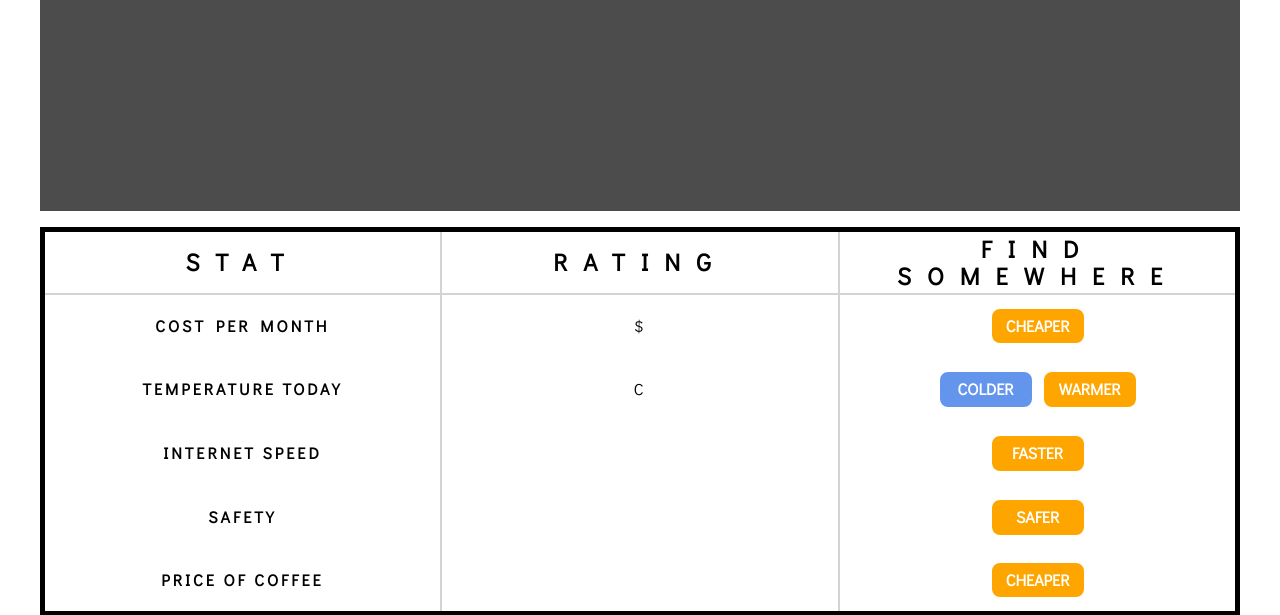
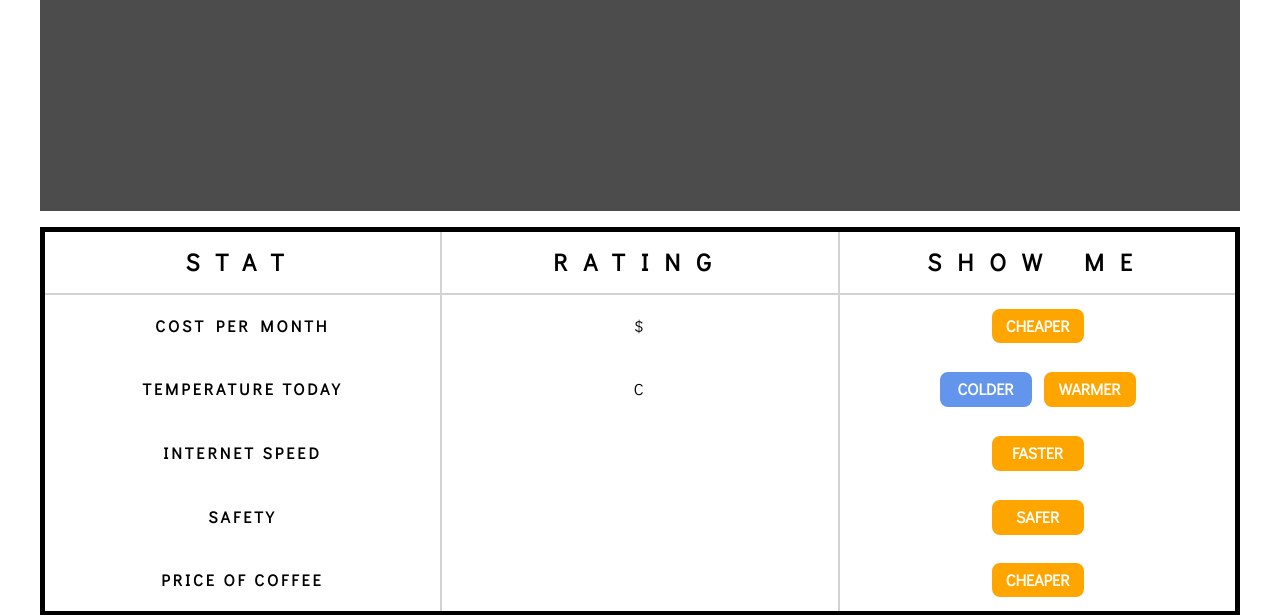
Before and after one commit to FAC9/hapi-places, a Node project: template public/views/index.hbs in a window 1280 px wide. Shown: the part 589-1204 px from the top of the page. Run offline with Node 20 templates, Linux system fonts and the light colour scheme; the template is opened without the code that fills it, so the values that code supplies are empty.

Commit message:
changed find somewhere to show me

```diff
--- a/public/views/index.hbs
+++ b/public/views/index.hbs
@@ -21,7 +21,7 @@
   <tr class="table__row">
     <th class="table__cell table__header">STAT</th>
     <th class="table__cell table__header">RATING</th>
-    <th class="table__cell table__header table__header--blue">FIND SOMEWHERE</th>
+    <th class="table__cell table__header table__header--blue">SHOW ME</th>
   </tr>
 
   <tr class="table__row">
```
